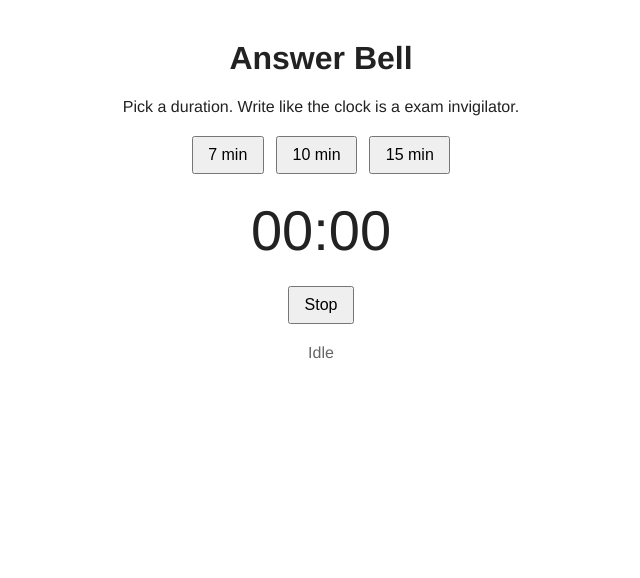
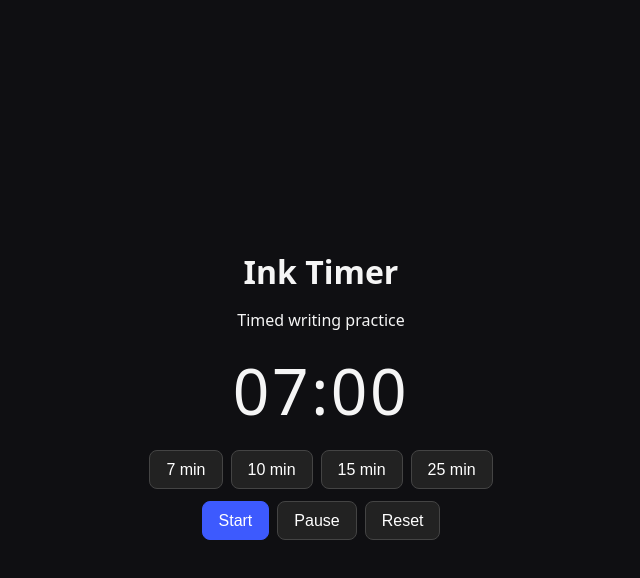
Before and after one commit to bugship/ink-timer, a plain HTML site: page index.html in a window 1280 px wide. Shown: the whole page, without its empty margins (319-959 px from the left). Drawn offline with Linux system fonts and the light colour scheme.

Commit message:
feat: presets with start pause reset

```diff
--- a/index.html
+++ b/index.html
@@ -2,20 +2,72 @@
 <html lang="en">
 <head>
   <meta charset="utf-8" />
-  <title>Answer Bell</title>
-  <link rel="stylesheet" href="style.css" />
+  <meta name="viewport" content="width=device-width, initial-scale=1" />
+  <title>Ink Timer</title>
+  <style>
+    body { font-family: system-ui, sans-serif; background: #0f0f12; color: #f5f5f5; text-align: center; margin: 0; min-height: 100vh; display: grid; place-items: center; }
+    h1 { font-weight: 600; margin-bottom: 0.25rem; }
+    #display { font-variant-numeric: tabular-nums; font-size: 4rem; margin: 1rem 0; letter-spacing: 0.04em; }
+    .row { display: flex; gap: 0.5rem; justify-content: center; flex-wrap: wrap; }
+    button { background: #222; color: #fff; border: 1px solid #444; border-radius: 8px; padding: 0.6rem 1rem; cursor: pointer; font-size: 1rem; }
+    button:hover { background: #2c2c2c; }
+    button.primary { background: #3d5afe; border-color: #3d5afe; }
+    #status { color: #999; min-height: 1.2em; margin-top: 0.75rem; }
+  </style>
 </head>
 <body>
-  <h1>Answer Bell</h1>
-  <p>Pick a duration. Write like the clock is a exam invigilator.</p>
-  <div class="presets">
-    <button data-m="7">7 min</button>
-    <button data-m="10">10 min</button>
-    <button data-m="15">15 min</button>
-  </div>
-  <div id="display">00:00</div>
-  <button id="stop">Stop</button>
-  <p id="status">Idle</p>
-  <script src="bell.js"></script>
+  <main>
+    <h1>Ink Timer</h1>
+    <p>Timed writing practice</p>
+    <div id="display">07:00</div>
+    <div class="row">
+      <button data-m="7">7 min</button>
+      <button data-m="10">10 min</button>
+      <button data-m="15">15 min</button>
+      <button data-m="25">25 min</button>
+    </div>
+    <div class="row" style="margin-top:0.75rem">
+      <button class="primary" id="start">Start</button>
+      <button id="pause">Pause</button>
+      <button id="reset">Reset</button>
+    </div>
+    <div id="status"></div>
+  </main>
+  <script>
+    let total = 7 * 60, left = total, timer = null;
+    const display = document.getElementById('display');
+    const status = document.getElementById('status');
+    function fmt(s) {
+      const m = Math.floor(s / 60), r = s % 60;
+      return String(m).padStart(2,'0') + ':' + String(r).padStart(2,'0');
+    }
+    function render() { display.textContent = fmt(left); }
+    function setMinutes(m) {
+      stop();
+      total = m * 60; left = total; status.textContent = '';
+      render();
+    }
+    function tick() {
+      if (left <= 0) {
+        stop();
+        status.textContent = 'Time is up — stop writing.';
+        try { new AudioContext(); } catch (_) {}
+        return;
+      }
+      left -= 1;
+      render();
+    }
+    function stop() { if (timer) { clearInterval(timer); timer = null; } }
+    document.querySelectorAll('button[data-m]').forEach(b => b.onclick = () => setMinutes(+b.dataset.m));
+    document.getElementById('start').onclick = () => {
+      if (timer) return;
+      if (left <= 0) left = total;
+      status.textContent = 'Writing…';
+      timer = setInterval(tick, 1000);
+    };
+    document.getElementById('pause').onclick = () => { stop(); status.textContent = 'Paused'; };
+    document.getElementById('reset').onclick = () => setMinutes(total / 60);
+    render();
+  </script>
 </body>
 </html>
```
Also changed, not shown: 1 other file.
